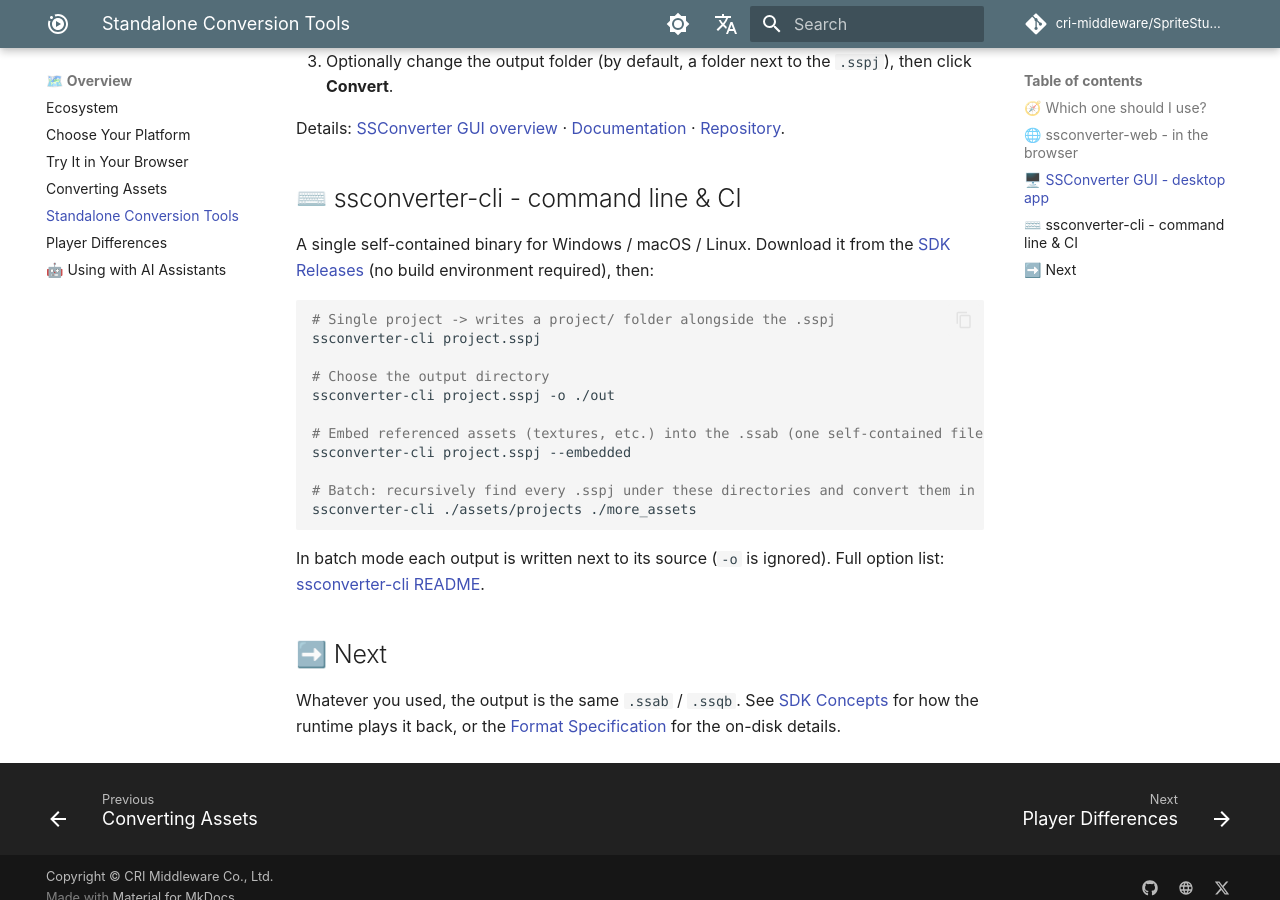
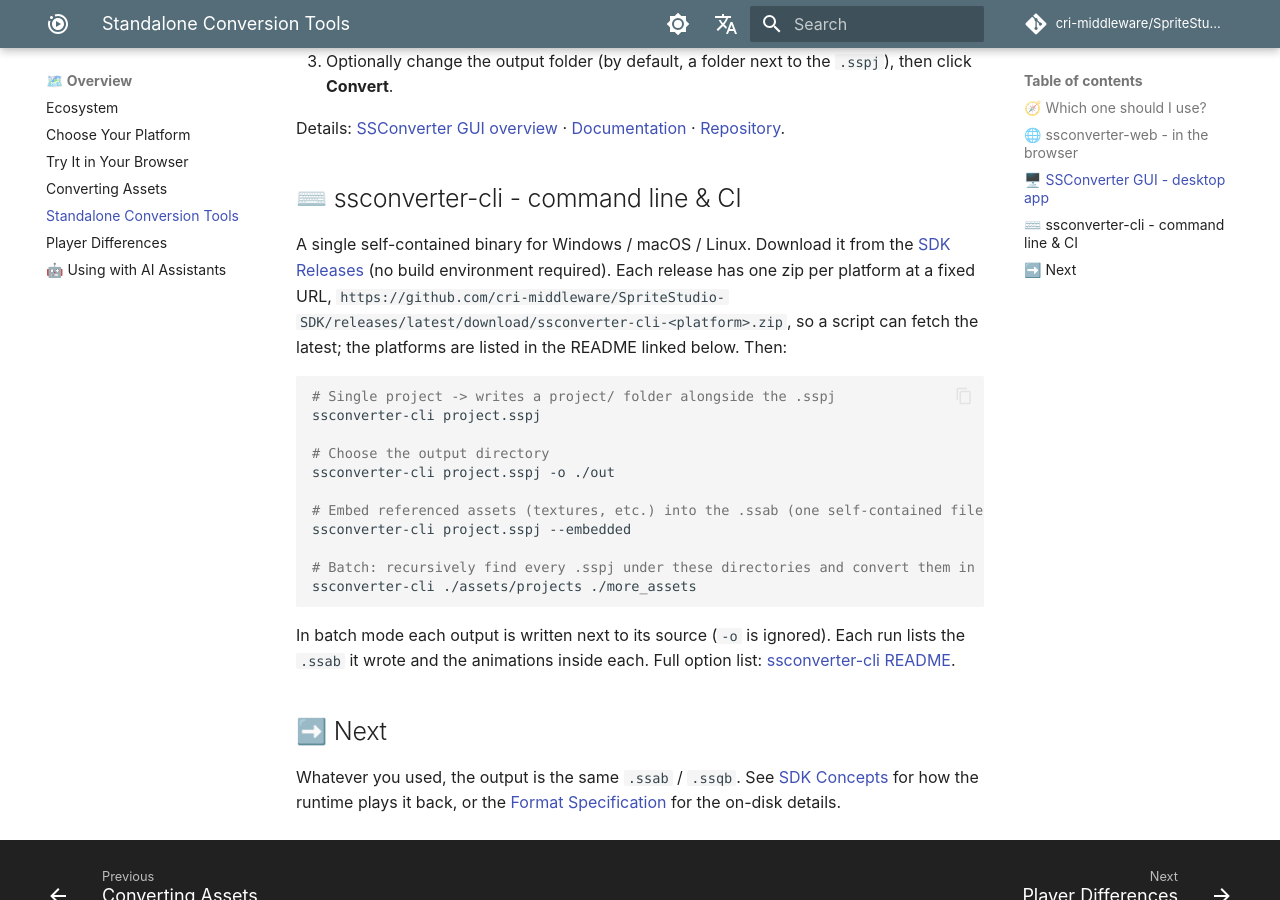
Before and after one commit to cri-middleware/SpriteStudio-Docs, an MkDocs documentation site: the page built from docs/en/overview/convert-with-a-standalone-tool.md, in a window 1280 px wide and 900 px high, scrolled down 1903 px. Built offline with MkDocs 1.6.1 and Material for MkDocs 9.7.7, drawn with Linux system fonts in a browser that asks for light colours; comment, search, counter and statistics services are not loaded.

Commit message:
docs: say how an assistant converts a project, and where ssconverter-cli comes from
The page for AI assistants said where the docs are but not how an assistant,
which cannot use a window, converts a .sspj. It now says: ssconverter-cli,
from the fixed per-platform URL each SDK release has, whose output names
every .ssab with the animations inside. The standalone-tool page gives the
same URL and says what a run lists.

````diff
--- a/docs/en/overview/convert-with-a-standalone-tool.md
+++ b/docs/en/overview/convert-with-a-standalone-tool.md
@@ -69,7 +69,9 @@ Details: [SSConverter GUI overview](../players/converter.md) ·
 
 A single self-contained binary for Windows / macOS / Linux. Download it from the
 [SDK Releases](https://github.com/cri-middleware/SpriteStudio-SDK/releases) (no build
-environment required), then:
+environment required). Each release has one zip per platform at a fixed URL,
+`https://github.com/cri-middleware/SpriteStudio-SDK/releases/latest/download/ssconverter-cli-<platform>.zip`,
+so a script can fetch the latest; the platforms are listed in the README linked below. Then:
 
 ```bash
 # Single project -> writes a project/ folder alongside the .sspj
@@ -85,7 +87,8 @@ ssconverter-cli project.sspj --embedded
 ssconverter-cli ./assets/projects ./more_assets
 ```
 
-In batch mode each output is written next to its source (`-o` is ignored). Full option list:
+In batch mode each output is written next to its source (`-o` is ignored). Each run lists the
+`.ssab` it wrote and the animations inside each. Full option list:
 [ssconverter-cli README](https://github.com/cri-middleware/SpriteStudio-SDK/tree/HEAD/cli).
 
 ## ➡️ Next
--- a/mkdocs.ja.yml
+++ b/mkdocs.ja.yml
@@ -66,7 +66,7 @@ plugins:
           - overview/conversion.md: "SpriteStudio 7.6 以上のプロジェクト（`.sspj`）をランタイム形式（`.ssab` / `.ssqb`）へ変換する方法と、各 Player がどの経路を取るか。"
           - overview/convert-with-a-standalone-tool.md: "変換してくれる Player がないとき（CI を含む）に使うスタンドアロンコンバーターの選び方。"
           - overview/player-differences.md: "Player 間で違うことだけ。各エンジンの描画層が再現できる範囲と、各 Player の実装の進み具合。"
-          - overview/ai-assistants.md: "このドキュメントを AI アシスタントに渡す方法。各サイトの llms.txt、各 Player のパッケージ内のドキュメントと、npm・Flutter のパッケージが持つ Agent Skill、AGENTS.md に貼る数行。"
+          - overview/ai-assistants.md: "このドキュメントを AI アシスタントに渡す方法。各サイトの llms.txt、各 Player のパッケージ内のドキュメントと、npm・Flutter のパッケージが持つ Agent Skill、ssconverter-cli での変換、AGENTS.md に貼る数行。"
         Player・ツール:
           - players/unity.md: "Unity 用 Player。エディタで始まる: `.sspj` をエディタにドラッグし、コンポーネントに割り当てる。"
           - players/web.md: "1 つの WebAssembly コアを共有する Web 用 Player 群（PixiJS・WebGL・RPG ツクール MZ・TyranoScript・ティラノビルダー）。"
--- a/mkdocs.yml
+++ b/mkdocs.yml
@@ -71,7 +71,7 @@ plugins:
           - overview/conversion.md: "Converting a SpriteStudio 7.6+ project (`.sspj`) into the runtime format (`.ssab` / `.ssqb`), and which route each player takes."
           - overview/convert-with-a-standalone-tool.md: "Which standalone converter to run when no player converts for you, including in CI."
           - overview/player-differences.md: "Only what differs between players: what each engine's renderer can reproduce and how far each player has got."
-          - overview/ai-assistants.md: "How to hand these docs to an AI assistant: each site's llms.txt, the docs inside each player's package and the Agent Skill the npm and Flutter packages carry, and a snippet for your AGENTS.md."
+          - overview/ai-assistants.md: "How to hand these docs to an AI assistant: each site's llms.txt, the docs inside each player's package and the Agent Skill the npm and Flutter packages carry, converting with ssconverter-cli, and a snippet for your AGENTS.md."
         Players and tools:
           - players/unity.md: "Unity player, editor-first: drag a `.sspj` into the editor and assign it to a component."
           - players/web.md: "Web players (PixiJS, WebGL, RPG Maker MZ, TyranoScript, TyranoBuilder) on one WebAssembly core."
````
Also changed, not shown: docs/en/overview/ai-assistants.md (+5 -1 lines), docs/ja/overview/ai-assistants.md (+5 -1 lines), docs/ja/overview/convert-with-a-standalone-tool.md (+2 -2 lines).
